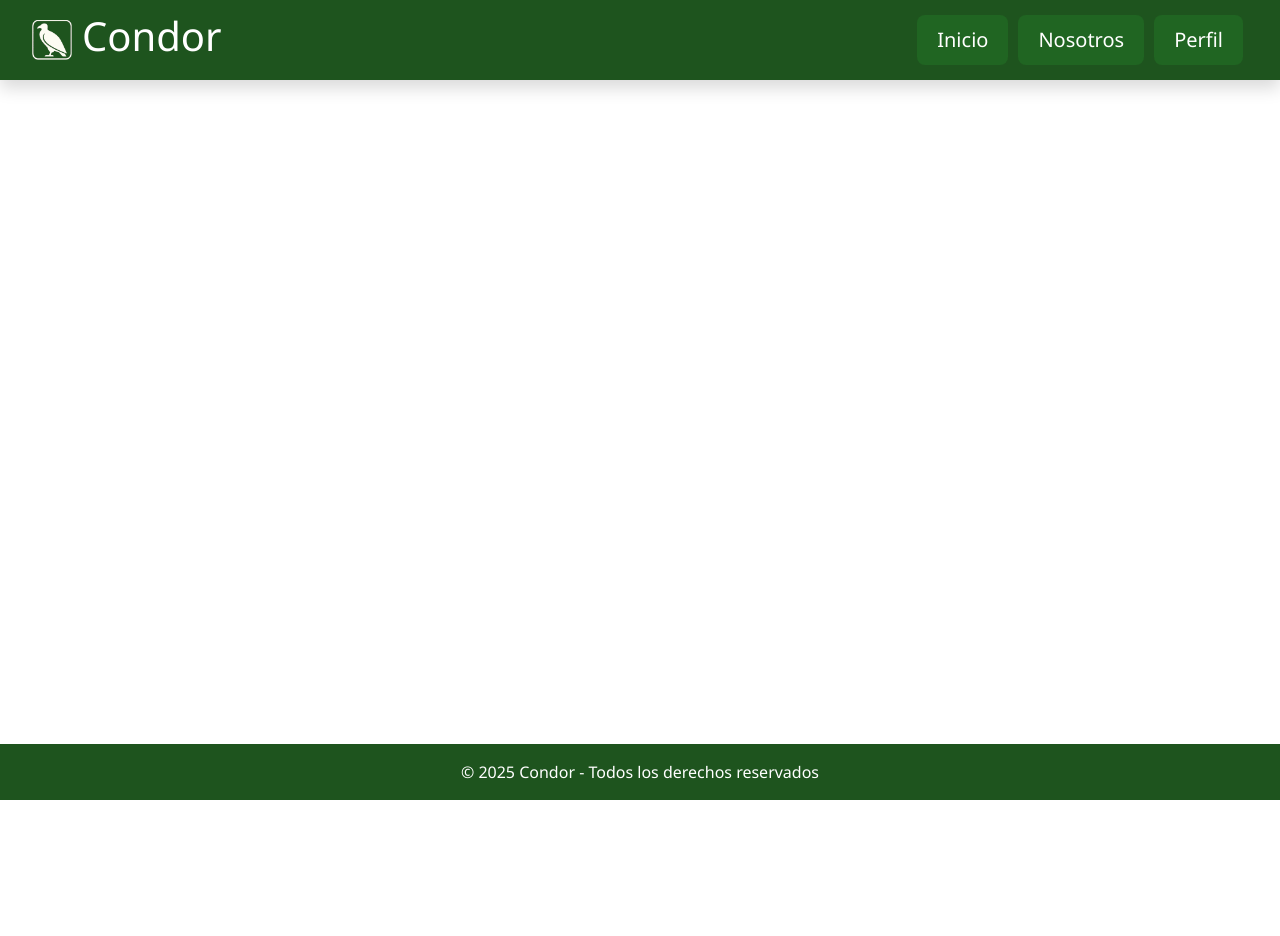
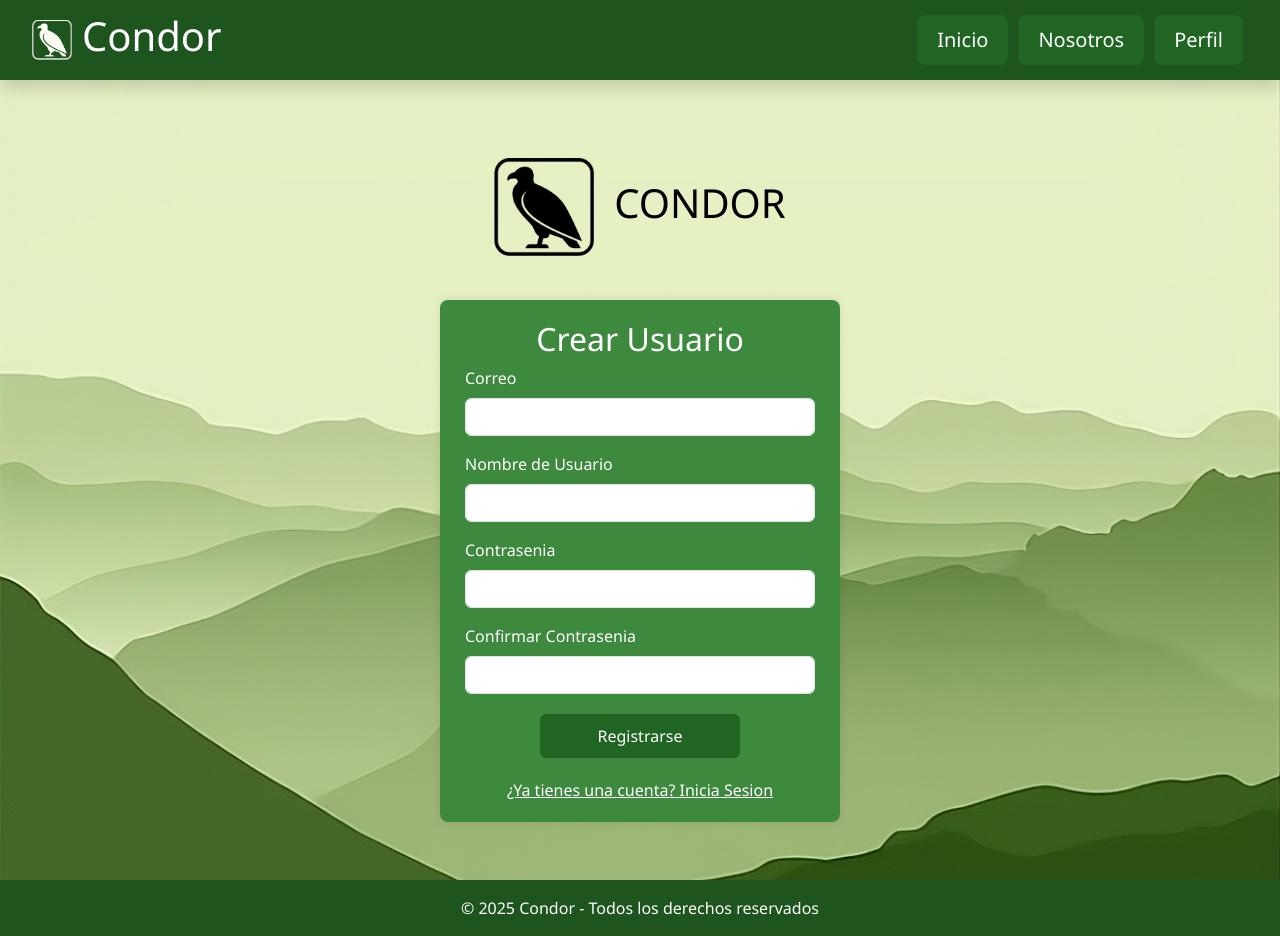
Before and after one commit to logicaltomy/Condor_React, a React (Vite) app: page /register in a window 1280 px wide. Before the commit the page ends 800 px from the top, so only its background shows below. Built offline with nearby package versions, Linux system fonts and the light colour scheme.

Commit message:
Version 1.5.0 - Se creo un registro que ocupa el cache del navegador para administrar los usuarios creados, falta implementar un disenio de perfil que tome el correo guardado en el LocalStorage para mostrar la informacion del usuario

```diff
--- a/src/App.css
+++ b/src/App.css
@@ -135,7 +135,12 @@ se usan en App.tsx (Vendrian siendo los links)
   color: white;
 }
 
-.btn:hover {
+.btn-primary:hover {
+  background-color: #1e741e; /* verde más oscuro */
+  color: #fff;
+}
+
+.btn-lg:hover {
   background-color: #1e741e; /* verde más oscuro */
   color: #fff;
 }
@@ -208,7 +213,6 @@ se usan en App.tsx (Vendrian siendo los links)
   flex-direction: column;
   justify-content: flex-start;   /* centra vertical */
   align-items: center;       /* centra horizontal */
-  text-align: center;        /* centra el texto */
   padding: 0px 0px 0px 0px; /* espacio para navbar */
   width: 100%;
   color: black; /* letras blancas sobre fondo azul */
@@ -223,7 +227,6 @@ se usan en App.tsx (Vendrian siendo los links)
   color: #fff;
   text-align: center;
   padding: 12px 0;
-  margin-top: 20px;
 }
 
 .card {
@@ -272,5 +275,39 @@ form {
   padding: 20px 25px;
   border-radius: 8px;
   box-shadow: 0 0 10px rgba(0,0,0,0.1);
-  width: 320px;
+  width: 300px;
+  color: white;
+  max-width: 400px;
 }
+
+.logo_forms {
+  width: 100px;  /* ancho deseado */
+  height: auto;
+  margin-bottom: 20px;
+  margin-top: 20px;
+  float: left;
+}
+
+.form-label {
+  text-align: left;
+}
+
+form .btn {
+  display: block;          /* para poder centrarlo */
+  margin: 20px auto 0;     /* centra horizontalmente */
+  min-width: 200px;
+}
+
+.btn-link {
+  color: white;
+  text-decoration: underline;
+  background: none;
+  border: none;
+  padding: 0;
+  font: inherit;
+  cursor: pointer;
+}
+
+.btn-link:hover {
+  color: #ddd;
+}
--- a/src/App.tsx
+++ b/src/App.tsx
@@ -23,11 +23,6 @@ function App() {
     updatePadding();
     window.addEventListener("resize", updatePadding);
     return () => window.removeEventListener("resize", updatePadding);
-
-    // Al montar el componente, revisamos localStorage
-    if (localStorage.getItem("sesionIniciada") === "true") {
-      setSesionIniciada(true);
-    }
 
   }, []);
 
--- a/src/User.ts
+++ b/src/User.ts
@@ -4,7 +4,23 @@ export interface User {
   password: string;
 }
 
-export const usuarios: User[] = [
-  { username: "Admin", email: "Admin@gmail.com", password: "Admin123!" },
-  { username: "Cris", email: "Cris@gmail.com", password: "Cris123!" },
-  ];
+const usuariosGuardados = localStorage.getItem("usuarios");
+
+export let usuarios: User[] = usuariosGuardados
+  ? JSON.parse(usuariosGuardados)
+  : [
+      { username: "Admin", email: "Admin@gmail.com", password: "Admin123!" },
+      { username: "Cris", email: "Cris@gmail.com", password: "Cris123!" },
+    ];
+
+// Función para agregar un nuevo usuario y actualizar localStorage
+export const agregarUsuario = (nuevoUsuario: User) => {
+  usuarios.push(nuevoUsuario);
+  // Guardar lista completa en localStorage
+  localStorage.setItem("usuarios", JSON.stringify(usuarios));
+};
+
+export const obtenerUsuarios = (): User[] => {
+  const datos = localStorage.getItem("usuarios");
+  return datos ? JSON.parse(datos) : usuarios; // si no hay nada, devuelve los por defecto
+};
--- a/src/pages/Login.tsx
+++ b/src/pages/Login.tsx
@@ -1,6 +1,6 @@
 import React, { useState } from "react";
-import { usuarios } from "../User";
-import { useNavigate } from "react-router-dom";
+import { obtenerUsuarios } from "../User";
+import { Link, useNavigate } from "react-router-dom";
 import { iniciarSesion } from "../Sesion";
 
 interface LoginProps {
@@ -21,6 +21,7 @@ const Login: React.FC<LoginProps> = ({setSesionIniciada}) => { // Declara un com
       const validarFormulario = () => {
         const nuevosErrores = { Correo: "", Contrasenia: "" };
         const emailRegex = /^[^\s@]+@[^\s@]+\.[^\s@]+$/;
+        const usuarios = obtenerUsuarios();
         if (!Correo.trim()) {
           nuevosErrores.Correo = "El Correo es obligatorio.";
         }
@@ -44,24 +45,32 @@ const Login: React.FC<LoginProps> = ({setSesionIniciada}) => { // Declara un com
 
       const handleSubmit = (e: React.FormEvent) => {
         e.preventDefault();
+        const usuarios = obtenerUsuarios();
 
         const nuevosErrores = validarFormulario();
+        const usuario = usuarios.find(user => user.email === Correo);
+        const username = usuario ? usuario.username : "";
 
         if (!nuevosErrores.Correo && !nuevosErrores.Contrasenia) {
-          alert(`Gracias ${Correo}, has iniciado sesion!`); //Todo lo que pongas dentro de ${} se evalúa y se reemplaza por su valor.
+          alert(`Gracias ${username}, has iniciado sesion!`); //Todo lo que pongas dentro de ${} se evalúa y se reemplaza por su valor.
           setCorreo("");
           setContrasenia("");
           setErrores({ Correo: "", Contrasenia: "" });
           iniciarSesion();
           setSesionIniciada(true);
           navigate("/perfil");
+          localStorage.setItem("usuarioActual", Correo); // Guardar el usuario actual en localStorage
         }
       }
 
     return (
-    <div className="main-content">
-        <h2>Iniciar Sesion</h2>
-        <form onSubmit={handleSubmit} className="w-100" style={{ maxWidth: "500px" }}>
+    <div className="main-content" style={{backgroundImage: "url('../src/img/fondo_final.jpeg')", backgroundSize: "cover", minHeight: "100vh", padding: "20px", display: "flex", flexDirection: "column", justifyContent: "center", alignItems: "center"}}>
+      <div className="d-flex align-items-center mb-4">
+        <img src="../src/img/logo_negro.png" className="logo_forms" alt="logo_forms" style={{marginRight: "20px"}}></img>
+        <h1>CONDOR</h1>
+      </div>
+        <form onSubmit={handleSubmit} className="w-100">
+            <h2 style={{textAlign: "center"}}>Iniciar Sesion</h2>
             <div className="mb-3">
                 <label htmlFor="correo" className="form-label">Correo</label>
                 <input
@@ -89,9 +98,12 @@ const Login: React.FC<LoginProps> = ({setSesionIniciada}) => { // Declara un com
                 />
                 {errores.Contrasenia && <p className="text-danger">{errores.Contrasenia}</p>}
             </div>
-            <button type="submit" className="btn btn-primary">
+            <button type="submit" className="btn btn-primary" style={{alignItems: "center"}}>
                 Entrar
             </button>
+            <Link to="/register" className="btn btn-link">
+                ¿No tienes una cuenta? Regístrate
+            </Link>
         </form>
     </div>
   );
--- a/src/pages/Register.tsx
+++ b/src/pages/Register.tsx
@@ -1,9 +1,148 @@
-import React from "react";
-import { Link} from "react-router-dom";
+import { obtenerUsuarios, agregarUsuario } from "../User";
+import type { User } from "../User";
+import { Link, useNavigate } from "react-router-dom";
+import React, { useState } from "react";
+
+//FALTA ESTO, AQUI TE QUEDASTE
+
 
 const Register: React.FC = () => { // Declara un componente funcional llamado Inicio, significa React Functional Component, y le dice a TypeScript que Inicio es un componente de React.
+
+  const navigate = useNavigate();
+  const [Correo, setCorreo] = useState(""); //React actualiza el estado y vuelve a renderizar el componente con el nuevo valor.
+  const [Contrasenia, setContrasenia] = useState("");
+  const [ConfirmarContrasenia, setConfirmarContrasenia] = useState("");
+  const [Username, setUsername] = useState("");
+
+  const [errores, setErrores] = useState({
+      Correo: "",
+      Contrasenia: "",
+      ConfirmarContrasenia: "",
+      Username: ""
+    }); // Estado para manejar errores de validación
+
+  const validarFormulario = () => {
+      const nuevosErrores = { Correo: "", Contrasenia: "", ConfirmarContrasenia: "", Username: "" };
+      const emailRegex = /^[^\s@]+@[^\s@]+\.[^\s@]+$/;
+      const usuarios = obtenerUsuarios();
+      if (!Correo.trim()) {
+        nuevosErrores.Correo = "El Correo es obligatorio.";
+      }else if (Correo && !emailRegex.test(Correo)) {
+        nuevosErrores.Correo = "El Correo no es válido.";
+      }else if (usuarios.find(user => user.email === Correo)) {
+        nuevosErrores.Correo = "El Correo ya está registrado.";
+      }
+      if (!Username.trim()) {
+        nuevosErrores.Username = "El Username es obligatorio.";
+      }
+      if (!Contrasenia.trim()) {
+        nuevosErrores.Contrasenia = "La Contraseña es obligatoria.";
+      } else if (Contrasenia.length < 6) {
+        nuevosErrores.Contrasenia = "La Contraseña debe tener al menos 6 caracteres.";
+      }
+      if (ConfirmarContrasenia !== Contrasenia) {
+        nuevosErrores.ConfirmarContrasenia = "Las contraseñas no coinciden.";
+      }
+
+      setErrores(nuevosErrores);
+      return nuevosErrores;
+    };
+
+  const handleSubmit = (e: React.FormEvent) => {
+      e.preventDefault();
+
+      const nuevosErrores = validarFormulario();
+      //Guardamos el usuario nuevo si no hay errores
+      if (!nuevosErrores.Correo && !nuevosErrores.Contrasenia && !nuevosErrores.ConfirmarContrasenia && !nuevosErrores.Username) {
+        const nuevoUsuario: User = {
+          username: Username,
+          email: Correo,
+          password: Contrasenia
+        };
+        agregarUsuario(nuevoUsuario);
+        setCorreo("");
+        setContrasenia("");
+        setConfirmarContrasenia("");
+        setUsername("");
+        setErrores({ Correo: "", Contrasenia: "", ConfirmarContrasenia: "", Username: "" });
+        navigate("/login");
+        alert(`Gracias ${Username}, te has registrado con exito!`);
+      };
+
+  };
   return (
-    <div className="main-content">
+    <div className="main-content" style={{backgroundImage: "url('../src/img/fondo_final.jpeg')", backgroundSize: "cover", minHeight: "100vh", padding: "20px", display: "flex", flexDirection: "column", justifyContent: "center", alignItems: "center"}}>
+      <div className="d-flex align-items-center mb-4">
+              <img src="../src/img/logo_negro.png" className="logo_forms" alt="logo_forms" style={{marginRight: "20px"}}></img>
+              <h1>CONDOR</h1>
+            </div>
+              <form onSubmit={handleSubmit} className="w-100">
+                  <h2 style={{textAlign: "center"}}>Crear Usuario</h2>
+                  <div className="mb-3">
+                      <label htmlFor="correo" className="form-label">Correo</label>
+                      <input
+                          type="text"
+                          className="form-control"
+                          id="correo"
+                          value={Correo}
+                          onChange={(e) => {
+                              setCorreo(e.target.value)
+                              validarFormulario()
+                          }}
+
+                      />
+                      {errores.Correo && <p className="text-danger">{errores.Correo}</p>}
+                  </div>
+                  <div className="mb-3">
+                      <label htmlFor="username" className="form-label">Nombre de Usuario</label>
+                      <input
+                          type="text"
+                          className="form-control"
+                          id="username"
+                          value={Username}
+                          onChange={(e) => {
+                              setUsername(e.target.value)
+                              validarFormulario()
+                          }}
+
+                      />
+                      {errores.Username && <p className="text-danger">{errores.Username}</p>}
+                  </div>
+                  <div className="mb-3">
+                      <label htmlFor="password" className="form-label">Contrasenia</label>
+                      <input
+                          type="password"
+                          className="form-control"
+                          id="password"
+                          value={Contrasenia}
+                          onChange={(e) =>
+                              {setContrasenia(e.target.value)
+                                validarFormulario()
+                          }}
+                      />
+                      {errores.Contrasenia && <p className="text-danger">{errores.Contrasenia}</p>}
+                  </div>
+                  <div className="mb-3">
+                      <label htmlFor="confirmarPassword" className="form-label">Confirmar Contrasenia</label>
+                      <input
+                          type="password"
+                          className="form-control"
+                          id="confirmarPassword"
+                          value={ConfirmarContrasenia}
+                          onChange={(e) =>
+                              {setConfirmarContrasenia(e.target.value)
+                                validarFormulario()
+                          }}
+                      />
+                      {errores.ConfirmarContrasenia && <p className="text-danger">{errores.ConfirmarContrasenia}</p>}
+                  </div>
+                  <button type="submit" className="btn btn-primary" style={{alignItems: "center"}}>
+                      Registrarse
+                  </button>
+                  <Link to="/login" className="btn btn-link">
+                      ¿Ya tienes una cuenta? Inicia Sesion
+                  </Link>
+              </form>
     </div>
   );
 }
```
Also changed, not shown: src/img/fondo_final.jpeg (added), src/img/logo_negro.png (added).
